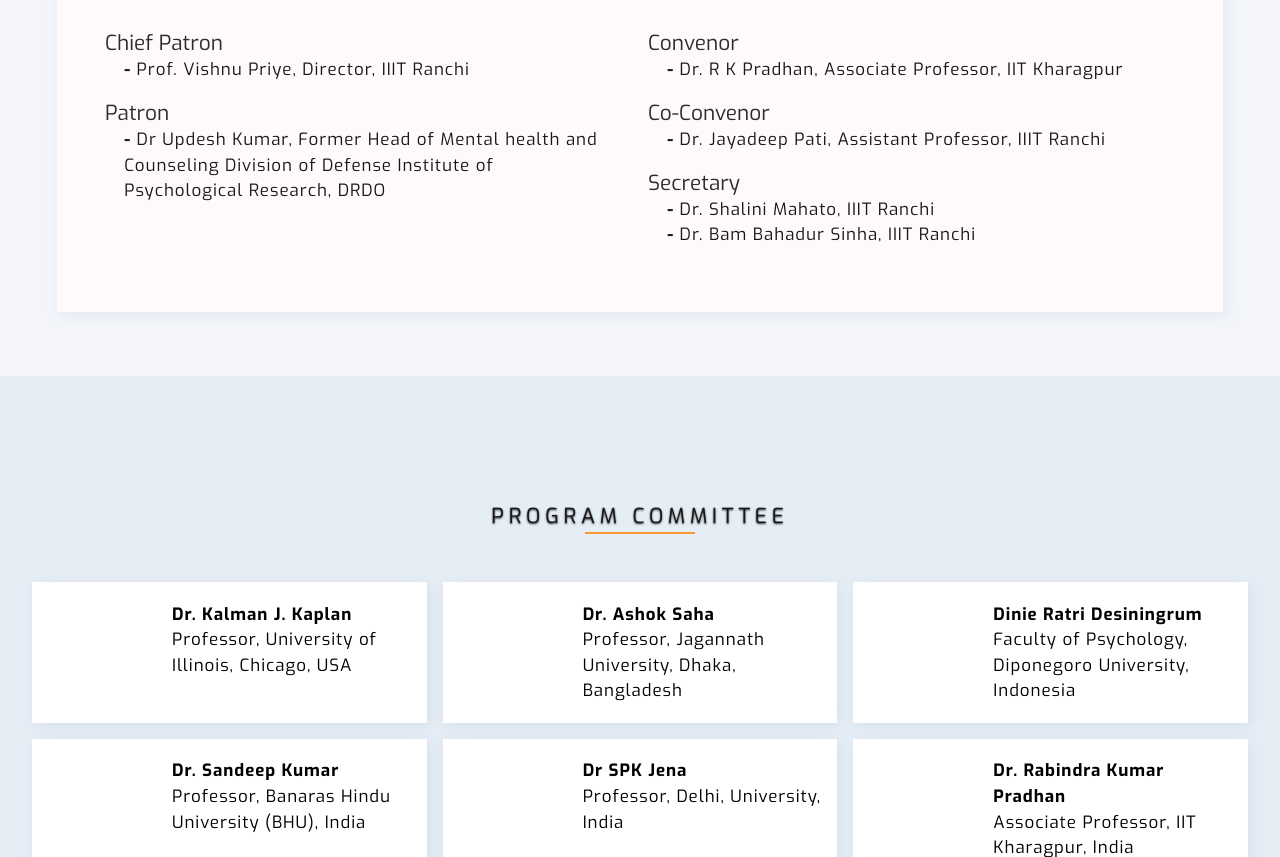
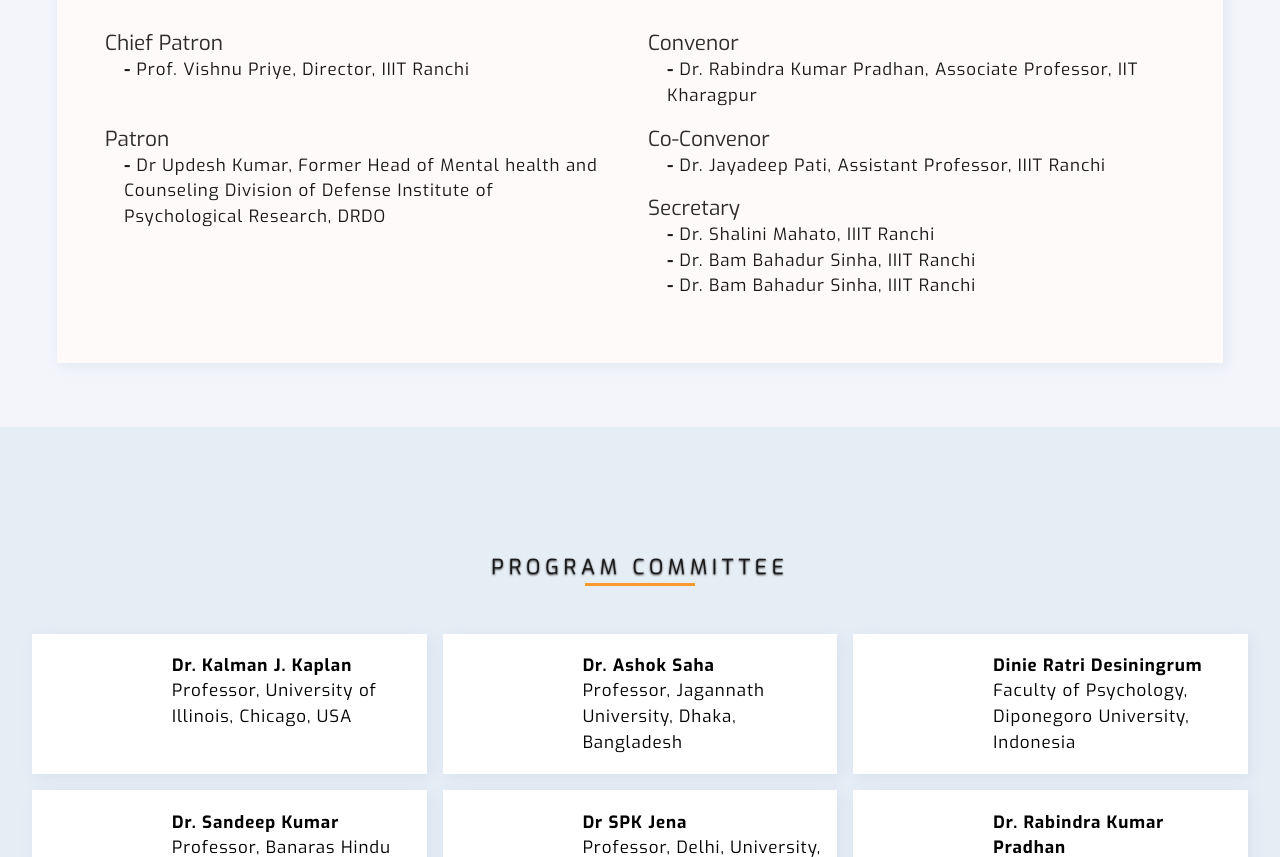
Before and after one commit to agnidroid/gmhphci, a plain HTML site: page index.html in a window 1280 px wide. Shown: the part 2319-3176 px from the top of the page. Drawn offline with nearby package versions, Linux system fonts and the light colour scheme.

Commit message:
Update index.html

```diff
--- a/index.html
+++ b/index.html
@@ -201,7 +201,7 @@
                         choice, and side effects. Public health is the science and art of preventing disease, prolonging
                         life and promoting health through the organized efforts and informed choices of society,
                         organizations, public and private, communities and individuals. Modern technologies like the
-                        Internet of Things (IOT), Artificial Intelligence (AI), Machine Learning (ML), and Deep Learning
+                        Internet of Things (IoT), Artificial Intelligence (AI), Machine Learning (ML), and Deep Learning
                         (DL), among others, could help to solve problems in the domain of mental health and public
                         health. GMHPHCl'2022 aims to bring together researchers, leading scientists, psychiatrist,
                         psychologist, doctors, statisticians, and healthcare workers to share knowledge, present their
@@ -225,7 +225,7 @@
                         </div>
                         <div>
                             <h2 class="sub-heading">Convenor</h2>
-                            <p><b>-</b>&nbsp;Dr. R K Pradhan, Associate Professor, IIT
+                            <p><b>-</b>&nbsp;Dr. Rabindra Kumar Pradhan, Associate Professor, IIT
                                 Kharagpur</p>
                         </div>
                         <div>
@@ -236,6 +236,8 @@
                             <h2 class="sub-heading mt-2">Secretary
                             </h2>
                             <p><b>-</b>&nbsp;Dr. Shalini Mahato, IIIT Ranchi
+                                <br>
+                                <b>-</b>&nbsp;Dr. Bam Bahadur Sinha, IIIT Ranchi
                                 <br>
                                 <b>-</b>&nbsp;Dr. Bam Bahadur Sinha, IIIT Ranchi
                             </p>
```
